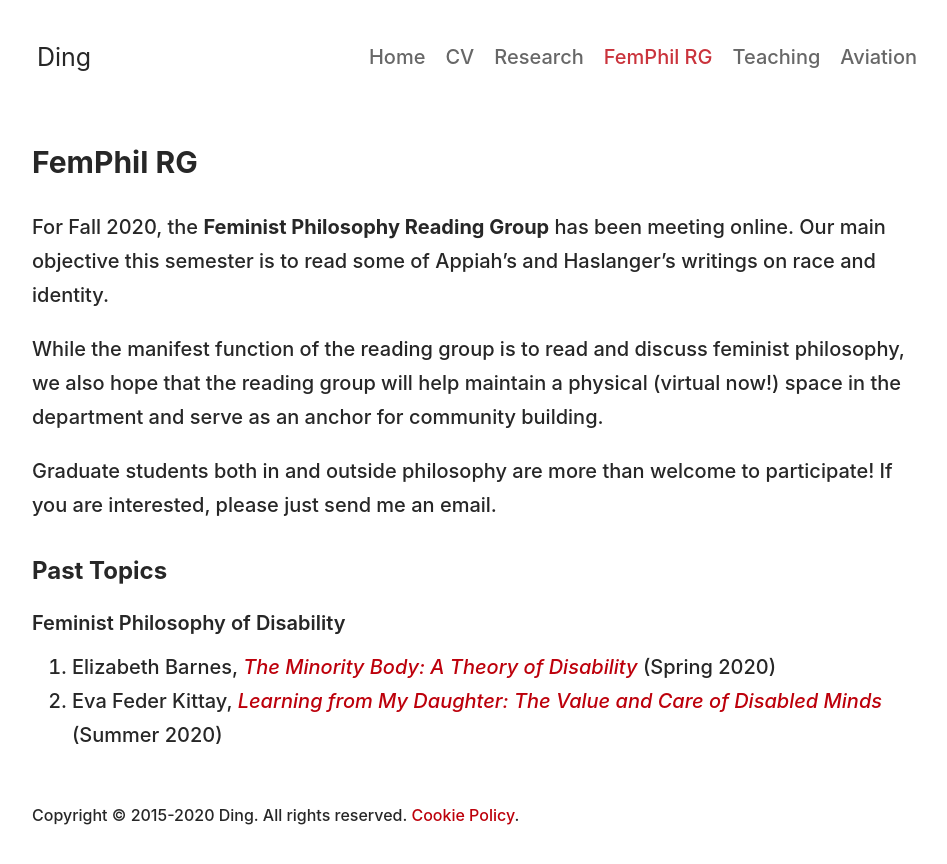
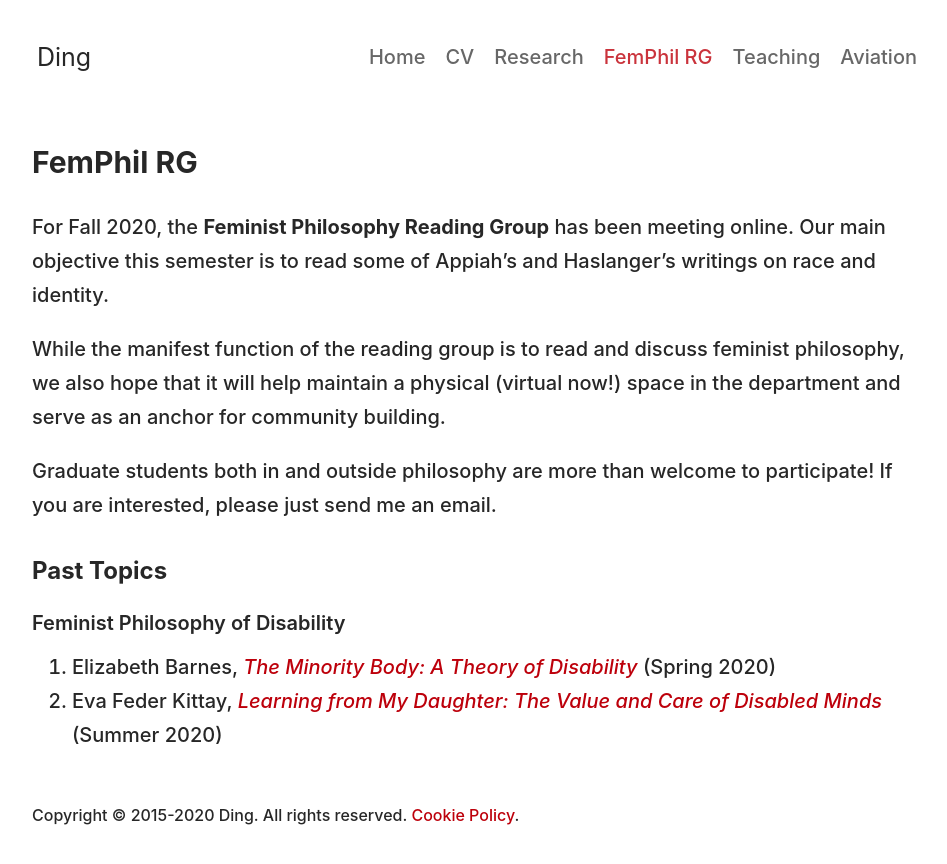
Before and after one commit to dingherself/dingherself.github.io, a Jekyll site: the page built from femphilrg.md, in a window 1280 px wide. Shown: the top 864 px of the page, without its empty margins (158-1105 px from the left). Built offline with Jekyll 4.4.1, drawn with Linux system fonts in a browser that asks for light colours; nearby versions of some CDN libraries; some web fonts are replaced.

Commit message:
minor edit

```diff
--- a/femphilrg.md
+++ b/femphilrg.md
@@ -11,7 +11,7 @@ order: 4
 
 For Fall 2020, the **Feminist Philosophy Reading Group** has been meeting online. Our main objective this semester is to read some of Appiah's and Haslanger's writings on race and identity.
 
-While the manifest function of the reading group is to read and discuss feminist philosophy, we also hope that the reading group will help maintain a physical (virtual now!) space in the department and serve as an anchor for community building.
+While the manifest function of the reading group is to read and discuss feminist philosophy, we also hope that it will help maintain a physical (virtual now!) space in the department and serve as an anchor for community building.
 
 Graduate students both in and outside philosophy are more than welcome to participate! If you are interested, please just send me an email.
 
```
